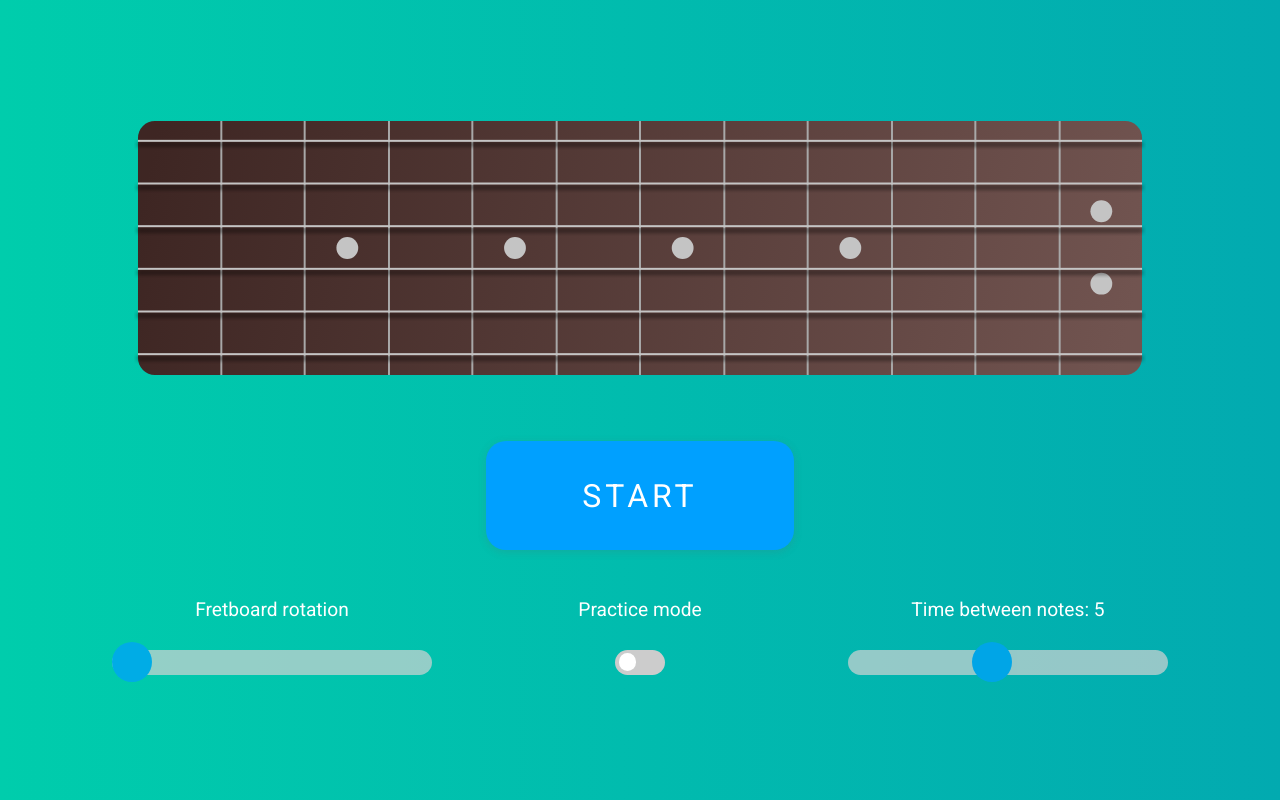
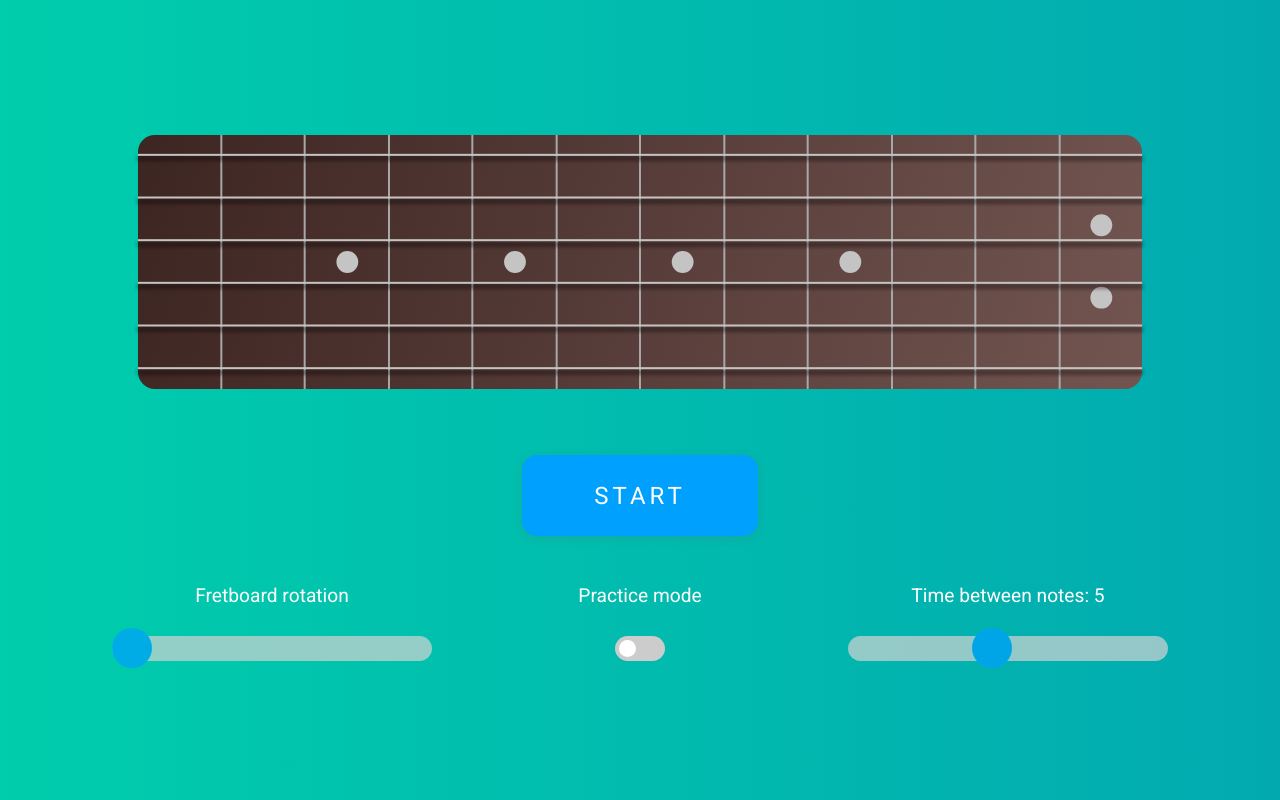
Before and after one commit to jikol1906/fretboard-learner, a React (Create React App) app: page / in a window 1280 px wide. Built offline with nearby package versions, Linux system fonts and the light colour scheme.

Commit message:
use button component in menu

```diff
--- a/src/components/StartButton/StartButton.ts
+++ /dev/null
@@ -1,20 +0,0 @@
-import styled from "styled-components";
-
-export const StartButton = styled.button`
-    font-size: 2em;
-    grid-area:a1;
-    letter-spacing: 4px;
-    padding: 1.1em 3em;
-    cursor: pointer;
-    text-transform: uppercase;
-    color: var(--color-white);
-    background-color: var(--color-tertiary);
-    border-radius: 0.625em;
-    -webkit-box-shadow: rgba(99, 99, 99, 0.2) 0px 2px 8px 0px;
-    box-shadow: rgba(99, 99, 99, 0.2) 0px 2px 8px 0px;
-
-
-    &:hover {
-        filter: brightness(1.05);
-    }
-`
--- a/src/containers/Menu/Menu.tsx
+++ b/src/containers/Menu/Menu.tsx
@@ -1,10 +1,10 @@
 import * as React from 'react';
 import { useState } from 'react';
 import { useAppDispatch, useAppSelector } from '../../app/hooks';
+import { Button } from '../../components/Button/Button';
 import Checkbox from '../../components/Checkbox/Checkbox';
 import { Label } from '../../components/Label/Label';
 import { Range } from '../../components/Range/Range';
-import { StartButton } from '../../components/StartButton/StartButton';
 import { selectFretboardRotation, selectTimeBetween, setFretboardRotation, setGameStarted, setPracticemode, setTimeBetween } from '../../redux/appSlice';
 import { StyledMenu } from './MenuStyles';
 
@@ -19,7 +19,7 @@ const Menu: React.FunctionComponent<IMenuProps> = (props) => {
 
   return (
       <StyledMenu>
-          <StartButton onClick={e => dispatch(setGameStarted(true))}>START</StartButton>
+          <Button style={{gridArea:'a1'}} fontSize='1.5em' onClick={e => dispatch(setGameStarted(true))}>START</Button>
           <div style={{gridArea:'a2'}}>
             <Label htmlFor="rotation">Fretboard rotation</Label>
             <Range  onChange={e => dispatch(setFretboardRotation(+e.target.value))} type="range" min="0" max="70" value={rotation} step="1" id="rotation"/>
```
